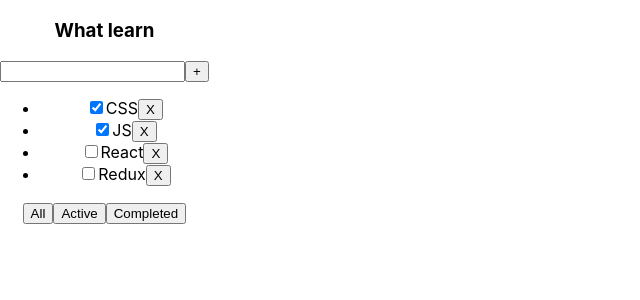
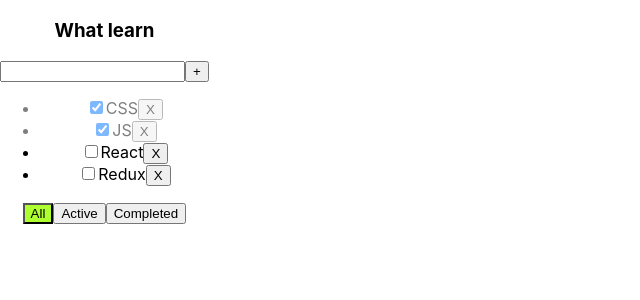
Before and after one commit to RomanPateichuk/todolist-react-app, a React (Create React App) app: page / in a window 1280 px wide. Shown: the top 300 px of the page, without its empty margins (0-640 px from the left). Built offline with nearby package versions, Linux system fonts and the light colour scheme.

Commit message:
feat: add change task status logic

```diff
--- a/src/App.css
+++ b/src/App.css
@@ -2,3 +2,19 @@
   text-align: center;
   display: flex;
 }
+
+.error {
+  border: 1px solid red;
+}
+
+.error-message {
+  color: red;
+}
+
+.active-filter {
+  background-color: greenyellow;
+}
+
+.is-done {
+  opacity: 0.5;
+}
--- a/src/App.tsx
+++ b/src/App.tsx
@@ -34,6 +34,14 @@
     setTasks(newTasks)
   }
 
+  const changeStatus = (id: string, isDone: boolean) => {
+    let task = tasks.find(task => task.id === id)
+    if (task) {
+      task.isDone = isDone
+    }
+    setTasks([...tasks])
+  }
+
   const changeFilter = (value: FilterValuesType) => {
     setFilter(value)
   }
@@ -52,7 +60,15 @@
 
   return (
     <div className="App">
-      <Todolist title="What learn" tasks={tasksForTodolist} removeTask={removeTask} addTask={addTask} changeFilter={changeFilter} />
+      <Todolist
+        title="What learn"
+        tasks={tasksForTodolist}
+        removeTask={removeTask}
+        addTask={addTask}
+        changeFilter={changeFilter}
+        changeStatus={changeStatus}
+        filter={filter}
+      />
     </div>
   );
 }
--- a/src/Todolist.tsx
+++ b/src/Todolist.tsx
@@ -14,41 +14,53 @@
 type PropsType = {
   title: string
   tasks: Array<TaskType>
+  filter: FilterValuesType
   removeTask: (id: string) => void
   changeFilter: (value: FilterValuesType) => void
   addTask: (taskText: string) => void
+  changeStatus: (id: string, isDone: boolean) => void
 }
 
 export function Todolist(props: PropsType) {
 
   let [taskText, setTaskText] = useState('')
+  let [error, setError] = useState<string | null>(null)
 
   const onChangeInput = (e: ChangeEvent<HTMLInputElement>) => {
     setTaskText(e.currentTarget.value)
   }
   const onKeyPressHandler = (e: KeyboardEvent<HTMLInputElement>) => {
+    setError(null)
     if (e.code === 'Enter') {
       callAddTask()
     }
   }
   const callAddTask = () => {
-    addTask(taskText)
-    setTaskText('')
+    if (taskText.trim() !== '') {
+      addTask(taskText.trim())
+      setTaskText('')
+    }
+    else {
+      setError("Title is required")
+    }
   }
 
   const onAllClickHandler = () => changeFilter('all')
   const onActivecliCkHandler = () => changeFilter('active')
   const onCompletedClickHandler = () => changeFilter('completed')
 
-  const { title, tasks, removeTask, changeFilter, addTask } = props
+  const { title, tasks, filter, removeTask, changeFilter, addTask, changeStatus } = props
   return (
     <div>
       <h3>{title}</h3>
       <div>
-        <input type="text" value={taskText}
+        <input type="text"
+          className={error ? 'error' : ''}
+          value={taskText}
           onChange={onChangeInput}
           onKeyDown={onKeyPressHandler} />
         <button onClick={callAddTask}>+</button>
+        {error && <div className='error-message'>{error}</div>}
       </div>
       <ul>
         {
@@ -56,8 +68,13 @@
             const onRemoveHandler = () => {
               removeTask(task.id)
             }
-            return <li key={task.id}>
-              <input type="checkbox" checked={task.isDone} />
+
+            const onChangeCheckboxHandler = (e: ChangeEvent<HTMLInputElement>) => {
+              changeStatus(task.id, e.currentTarget.checked)
+            }
+
+            return <li className={task.isDone ? 'is-done' : ''} key={task.id}>
+              <input type="checkbox" checked={task.isDone} onChange={onChangeCheckboxHandler} />
               <span>{task.title}</span>
               <button onClick={onRemoveHandler}>X</button>
             </li>
@@ -65,9 +82,20 @@
         }
       </ul>
       <div>
-        <button onClick={onAllClickHandler}>All</button>
-        <button onClick={onActivecliCkHandler}>Aсtive</button>
-        <button onClick={onCompletedClickHandler}>Completed</button>
+        <button
+          className={filter === 'all' ? 'active-filter' : ''}
+          onClick={onAllClickHandler}>All
+        </button>
+        <button
+          className={filter === 'active' ? 'active-filter' : ''}
+          onClick={onActivecliCkHandler}>
+          Aсtive
+        </button>
+        <button
+          className={filter === 'completed' ? 'active-filter' : ''}
+          onClick={onCompletedClickHandler}>
+          Completed
+        </button>
       </div>
     </div>
   )
```
